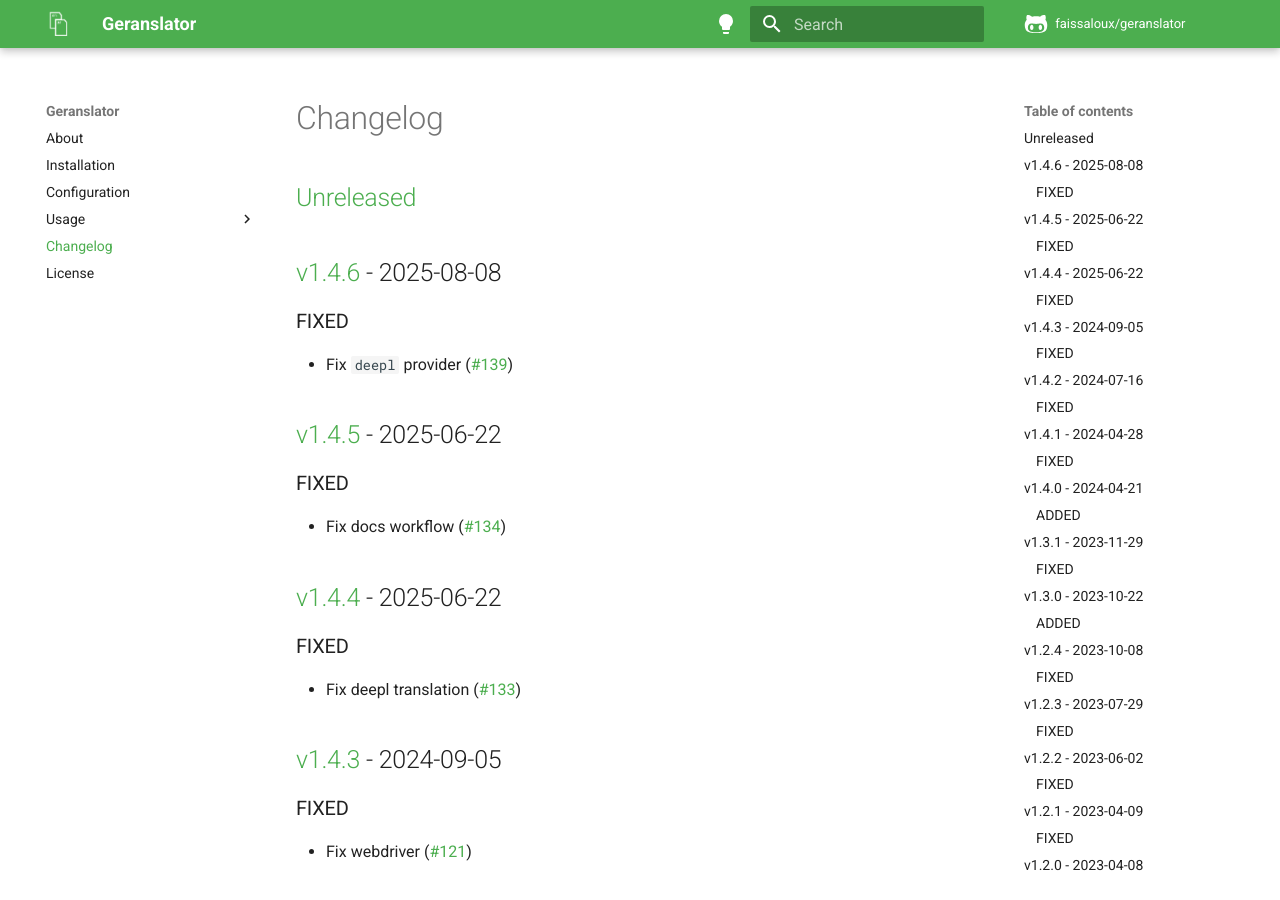
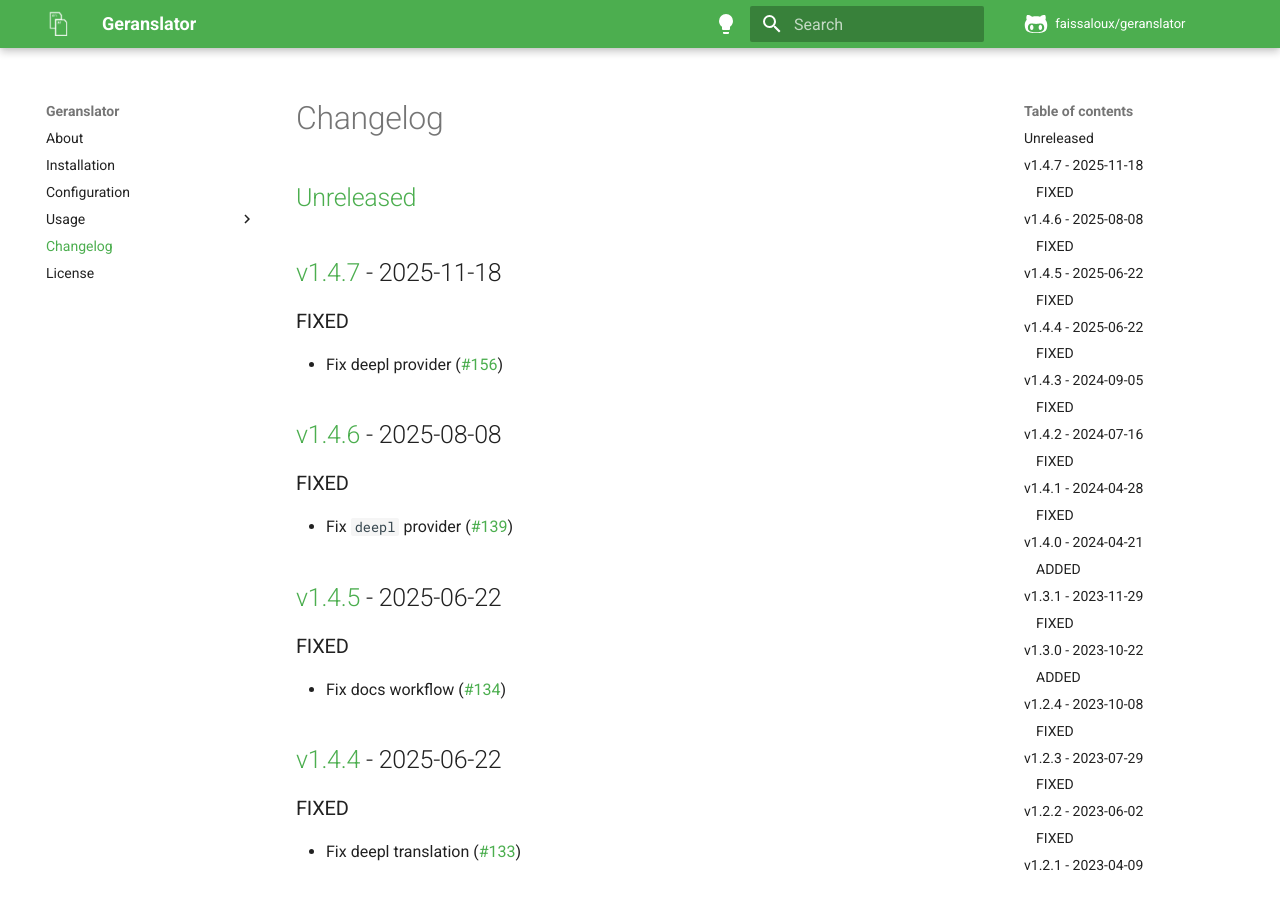
Before and after one commit to faissaloux/geranslator, an MkDocs documentation site: the page built from docs/changelog.md, in a window 1280 px wide and 900 px high. Built offline with MkDocs 1.6.1 and Material for MkDocs 9.7.7, drawn with Linux system fonts in a browser that asks for light colours; comment, search, counter and statistics services are not loaded.

Commit message:
release:1.4.7

```diff
--- a/docs/changelog.md
+++ b/docs/changelog.md
@@ -1,4 +1,8 @@
-## [Unreleased](https://github.com/faissaloux/geranslator/compare/v1.4.6...main)
+## [Unreleased](https://github.com/faissaloux/geranslator/compare/v1.4.7...main)
+
+## [v1.4.7](https://github.com/faissaloux/geranslator/compare/v1.4.6...v1.4.7) - 2025-11-18
+### FIXED
+- Fix deepl provider ([#156](https://github.com/faissaloux/geranslator/pull/156))
 
 ## [v1.4.6](https://github.com/faissaloux/geranslator/compare/v1.4.5...v1.4.6) - 2025-08-08
 ### FIXED
--- a/setup.cfg
+++ b/setup.cfg
@@ -1,6 +1,6 @@
 [metadata]
 name = geranslator
-version = 1.4.6
+version = 1.4.7
 description = Translate your translation files
 long_description = file: README.md
 long_description_content_type = text/markdown
```
Also changed, not shown: CHANGELOG.md (+5 -1 lines).
